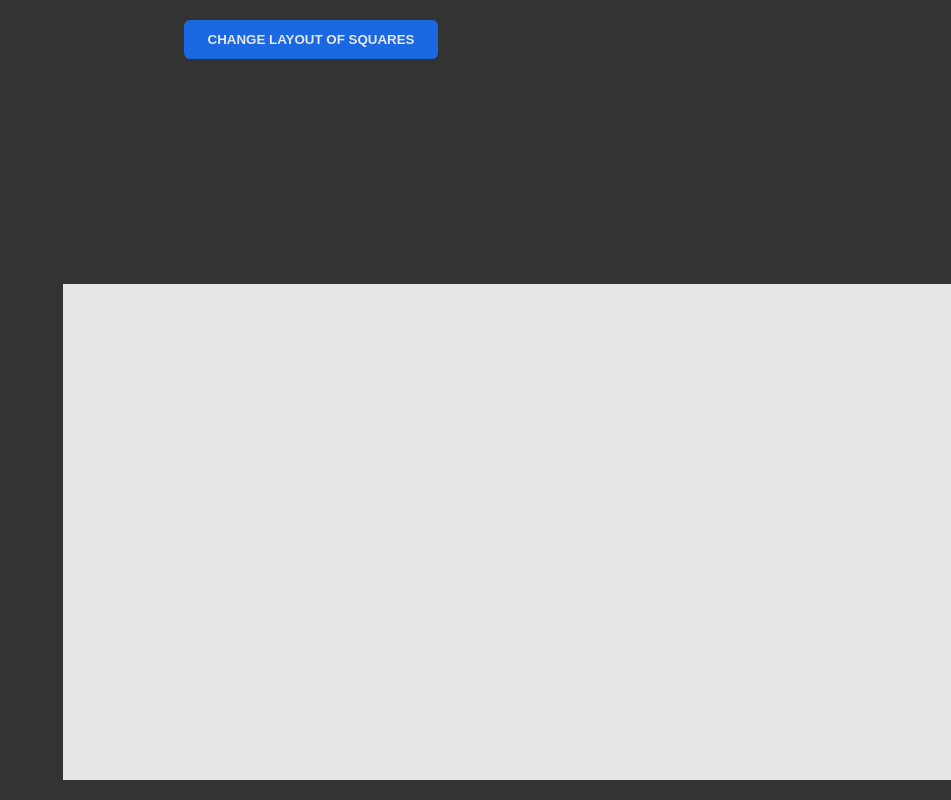
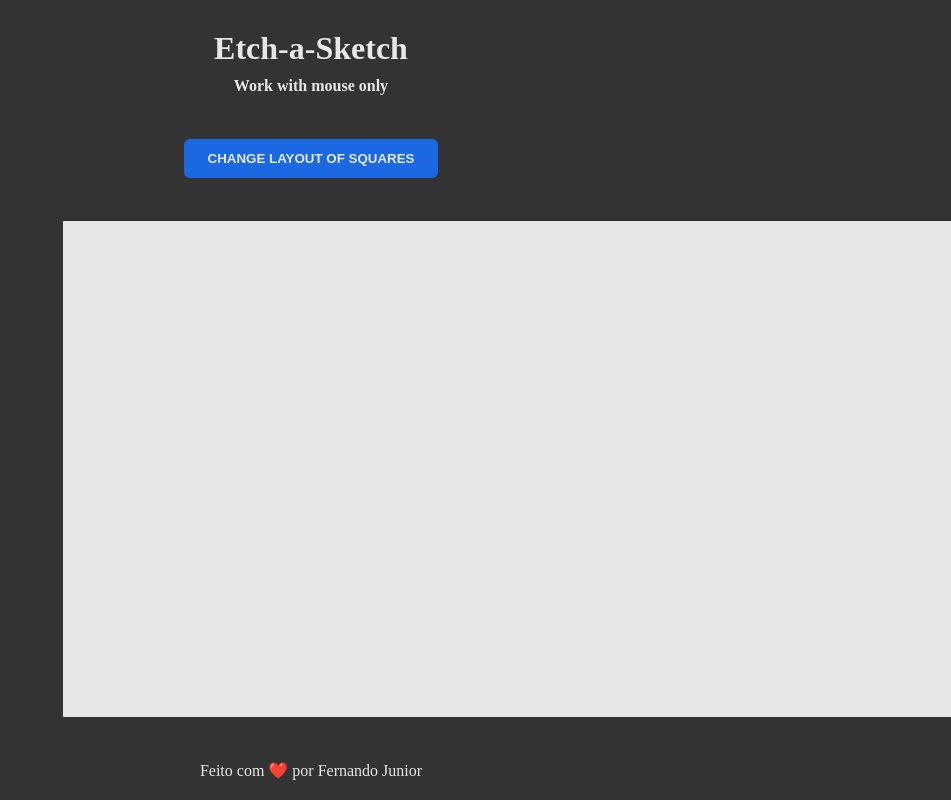
Before and after one commit to FernandoJunior7/etch-a-sketch, a plain HTML site: page index.html in a window 1280 px wide. Shown: the top 800 px of the page, without its empty margins (329-1280 px from the left). Drawn offline with Linux system fonts and the light colour scheme.

Commit message:
Add title and footer to webpage

```diff
--- a/index.html
+++ b/index.html
@@ -8,7 +8,12 @@
   <script src="main.js" defer></script>
 </head>
 <body>
+  <div id="title">
+    <h1>Etch-a-Sketch</h1>
+    <h2>Work with mouse only</h2>
+  </div>
   <button id="change-btn">Change layout of squares</button>
   <div id="container"></div>
+  <footer>Feito com ❤️ por Fernando Junior</footer>
 </body>
 </html>
--- a/style.css
+++ b/style.css
@@ -12,6 +12,7 @@ body {
   font-size: 1.6rem;
 
   background-color: #333;
+  color: #e7e7e7;
 
   min-height: 100vh;
 
@@ -21,6 +22,18 @@ body {
   align-items: center;
 
   padding: 2rem;
+}
+
+#title {
+  text-align: center;
+}
+
+h1 {
+  margin: 1rem;
+}
+
+h2 {
+  font-size: 1.6rem;
 }
 
 button {
```
